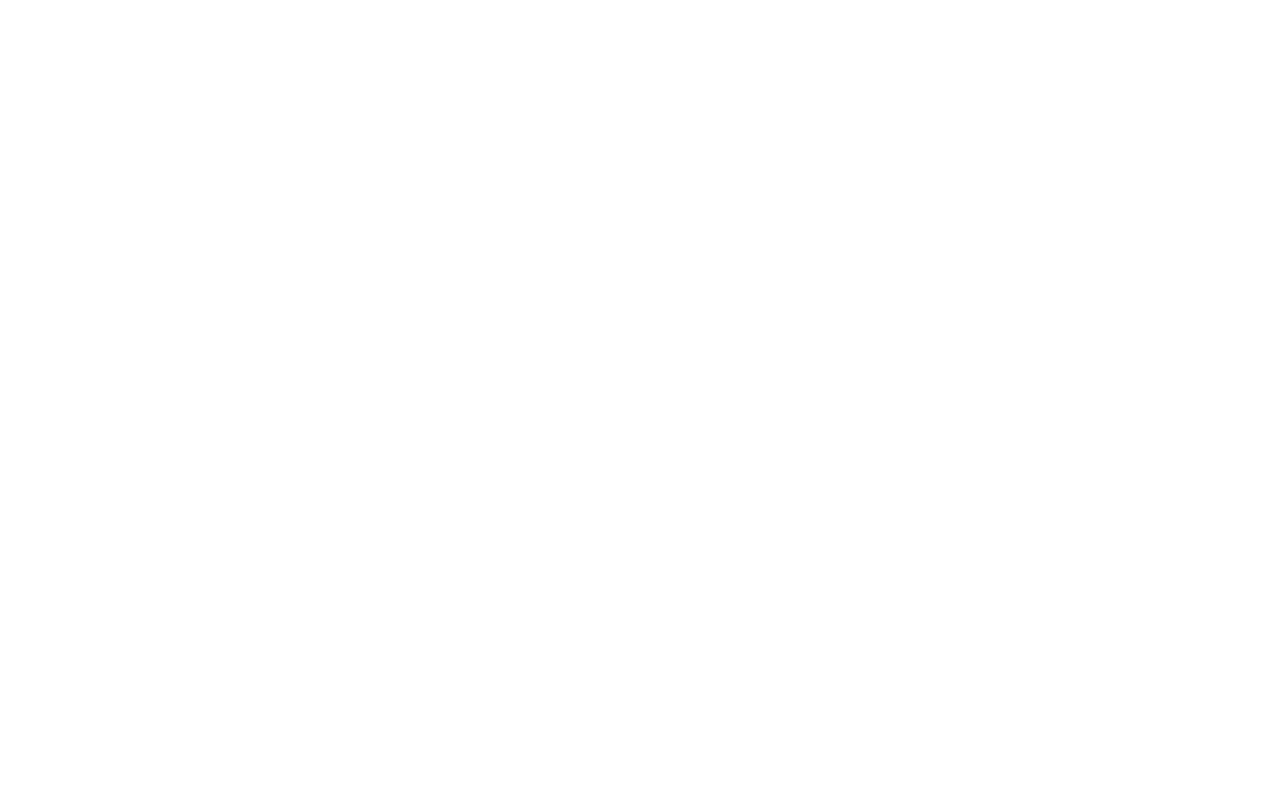
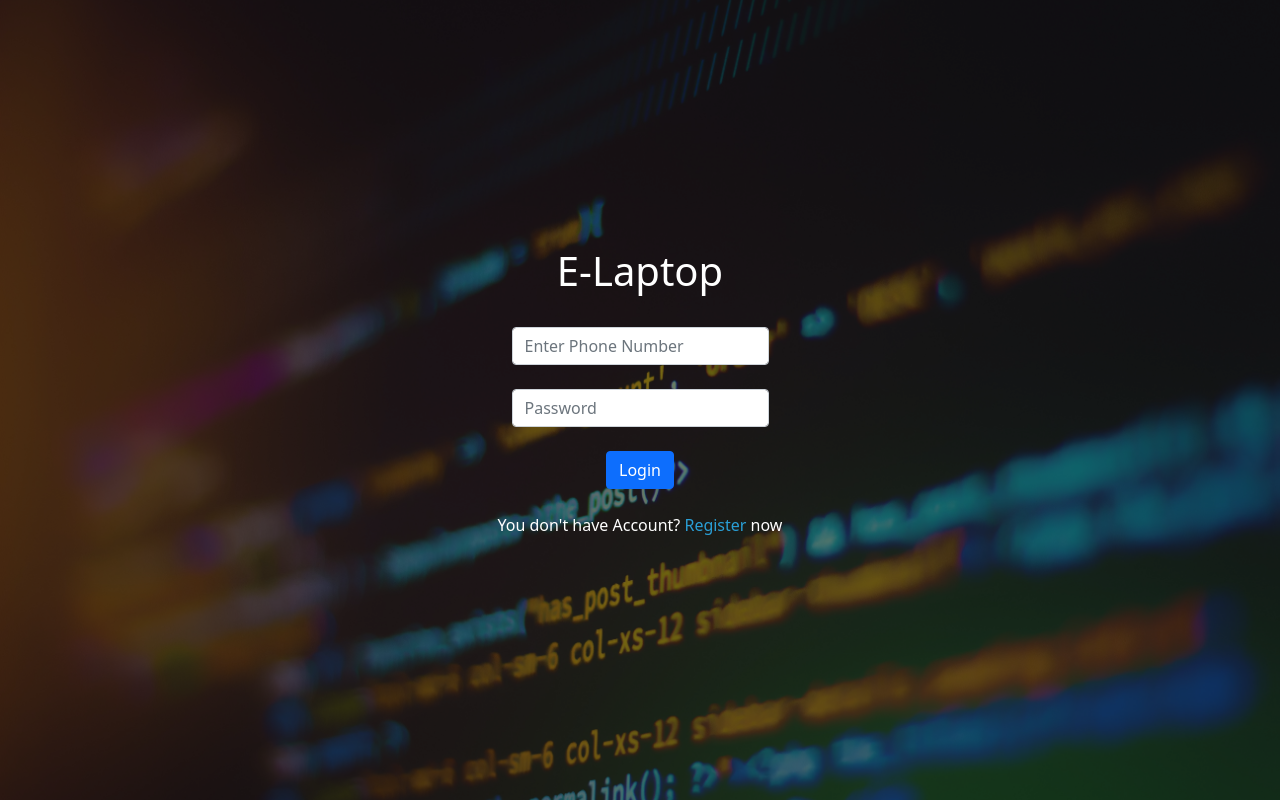
Before and after one commit to 777hanh/displayWebLaptop, a React (Create React App) app in the folder client/: page /login in a window 1280 px wide. Before the commit this address had no page. Built offline with nearby package versions, Linux system fonts and the light colour scheme.

Commit message:
add login form but not complete logic in Login Form

```diff
--- a/client/src/App.css
+++ b/client/src/App.css
@@ -36,3 +36,34 @@
     transform: rotate(360deg);
   }
 }
+
+.landing {
+	position: relative;
+	background: url('./assets/landing.jpg') no-repeat center center/cover;
+	height: 100vh;
+}
+
+.dark-overlay {
+	background-color: rgba(0, 0, 0, 0.5);
+	height: 100%;
+}
+
+.landing-inner {
+	height: 100%;
+	margin: auto;
+	display: flex;
+	flex-direction: column;
+	justify-content: center;
+	align-items: center;
+	text-align: center;
+}
+.landing-inner h1,
+.landing-inner h4,
+.landing-inner p {
+	color: white;
+}
+
+.link-form-landing{
+	color: #2a9fd6;
+	text-decoration: none
+}
--- a/client/src/App.js
+++ b/client/src/App.js
@@ -1,17 +1,19 @@
 // import logo from './logo.svg';
-// import './App.css';
+import './App.css';
 import { Routes, Route } from "react-router-dom";
 import 'bootstrap/dist/css/bootstrap.min.css';
 
 import Dashboard from './views/dashboard/dashboard'
+import Login from './views/login'
 import NavigatePage from './components/layout/landing'
 
 function App() {
   return (
     <div className="App">
       <Routes>
+        <Route path="/login" element={<Login />} />
+        <Route path="/dashboard" element={<Dashboard />} />
         <Route path="/" element={<NavigatePage />} />
-        <Route path="/dashboard" element={<Dashboard />} />
       </Routes>
     </div>
   );
--- a/client/src/redux/action.js
+++ b/client/src/redux/action.js
@@ -4,3 +4,10 @@
         payload: data
     }
 }
+
+export const LOGIN_USER = (data) =>{
+    return {
+        type: 'user/loginUser',
+        payload:data
+    }
+}
--- a/client/src/redux/reducer.js
+++ b/client/src/redux/reducer.js
@@ -1,10 +1,12 @@
 import productReducer from '../views/dashboard/dashboardSlice'
+import userReducer from './reducer/auth'
 
 const initState = {}
 
 const rootReducer = (state = initState, action) => {
     return {
-        productList: productReducer(state.productList, action)
+        productList: productReducer(state.productList, action),
+        user: userReducer(state.user, action)
     }
 }
 export default rootReducer
--- /dev/null
+++ b/client/src/redux/reducer/auth.js
@@ -0,0 +1,23 @@
+const initValue = {
+    isAuthenticated: false,
+    phone: ''
+}
+
+const userReducer = (state = initValue, action) => {
+    switch (action.type) {
+        case 'user/loginUser':
+            return {
+                ...state,
+                isAuthenticated: true,
+                phone: action.payload.phone
+            }
+
+
+        default:
+            return {
+                ...state
+            }
+    }
+}
+
+export default userReducer
--- /dev/null
+++ b/client/src/utils/setAccessToken.js
@@ -0,0 +1,12 @@
+import axios from 'axios'
+
+//set authorization to header of response
+//gắn thằng token từ respone vào header
+const setAuthToken = token =>{
+    if(token)
+    axios.defaults.headers.common['Authorization'] = `Bearer ${token}`
+    else
+    delete axios.defaults.headers.common['Authorization']
+}
+
+export default setAuthToken
--- a/client/src/views/dashboard/dashboard.js
+++ b/client/src/views/dashboard/dashboard.js
@@ -35,7 +35,7 @@
     //get product from store of redux
     const products = useSelector(state => state.productList.products)
     // const products = []
-    console.log(products)
+    // console.log(products)
 
 
     let body = (
--- /dev/null
+++ b/client/src/views/login/index.js
@@ -0,0 +1,124 @@
+import React from 'react';
+import Form from 'react-bootstrap/Form'
+import axios from 'axios';
+import { Link, useNavigate } from 'react-router-dom';
+import { useState } from 'react';
+import { useDispatch } from 'react-redux'
+
+import { apiUrl } from '../../constants/apiUrl'
+import { LOGIN_USER } from '../../redux/action'
+import setAuthToken from '../../utils/setAccessToken'
+// import AlertMessage from '../Layout/AlertMessage';
+
+
+const Login = () => {
+
+    let navigate = useNavigate()
+    const dispatch = useDispatch()
+
+    const [loginForm, setLoginForm] = useState({
+        phone: '',
+        password: '',
+    })
+
+    const [alert, setAlert] = useState(null)
+
+    const { phone, password } = loginForm
+    const onChangeLoginForm = event => setLoginForm({
+        ...loginForm,
+        [event.target.name]: event.target.value
+    })
+
+    // //login
+    const loginEvent = async (e) => {
+        e.preventDefault()
+        try {
+            // console.log(loginForm)
+            const response = await axios.post(`${apiUrl}/user/login`, loginForm)
+            // return console.log(response.data)
+            if (response.data.success) {
+                localStorage.setItem('e-laptop', response.data.accessToken)
+                setAuthToken(localStorage['e-laptop'])
+                try {
+                    const req = await axios.post(`${apiUrl}/user`)
+                    dispatch(LOGIN_USER({
+                        phone: req.data.phone
+                    }))
+                } catch (error) {
+                    console.log('Loi token')
+                }
+                // navigate('/dashboard')
+            }
+            else{
+                setAlert({type:'danger', message: response.message})
+            }
+        }
+        catch (err) {
+            console.log(err)
+        }
+        //     try {
+        //         const loginData = await loginUser(loginForm)
+        //         if (loginData.success) {
+        //             navigate('/dashboard')
+        //         }
+        //         else{
+        //             setAlert({type:'danger', message: loginData.message})
+        //         }
+        //     }
+        //     catch (err) {
+        //         console.log(err)
+        //     }
+    }
+
+    let body = (
+        <>
+            <Form className="mt-4" onSubmit={loginEvent}>
+
+                <div className="form-group">
+                    <input
+                        type="text"
+                        className="form-control"
+                        id="phone"
+                        placeholder="Enter Phone Number"
+                        name="phone"
+                        value={phone}
+                        onChange={onChangeLoginForm}
+                    />
+                </div>
+                <div className="form-group mt-4">
+                    <input
+                        type="password"
+                        className="form-control"
+                        id="password"
+                        placeholder="Password"
+                        name="password"
+                        value={password}
+                        onChange={onChangeLoginForm}
+                    />
+                </div>
+                {/* <AlertMessage info={alert}/> */}
+                <button type="submit" className="btn btn-primary mt-4">Login</button>
+            </Form>
+            <p className="mt-4">You don't have Account?
+                <Link to="/register" className="link-form-landing"> Register </Link>
+                now
+            </p>
+        </>
+    )
+    return (
+        <React.Fragment>
+
+            <div className="landing">
+                <div className="dark-overlay">
+                    <div className="landing-inner">
+                        <h1>E-Laptop</h1>
+                        {body}
+                    </div>
+                </div>
+            </div>
+
+        </React.Fragment>
+    )
+}
+
+export default Login
```
Also changed, not shown: client/src/assets/landing.jpg (added).
